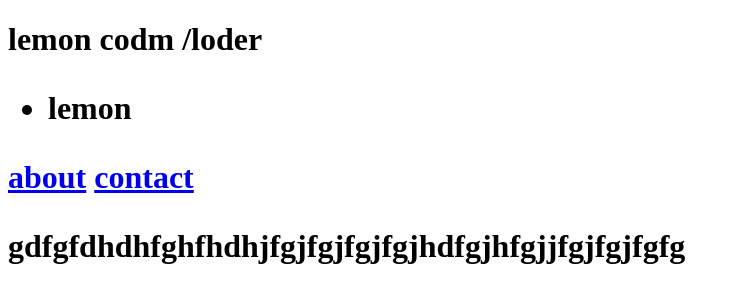
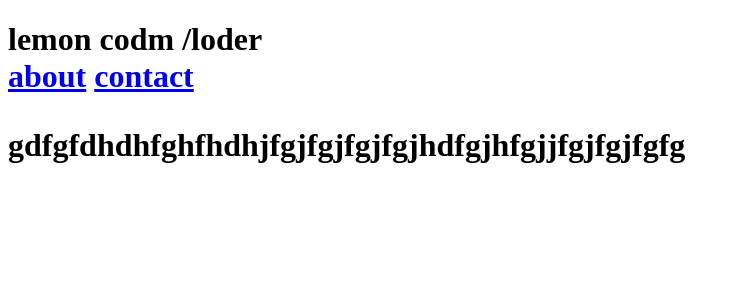
Before and after one commit to lemon704/myproject, a plain HTML site: page index.html in a window 1280 px wide. Shown: the whole page, without its empty margins (0-740 px from the left). Drawn offline with Linux system fonts and the light colour scheme.

Commit message:
Update index.html
lemon

```diff
--- a/index.html
+++ b/index.html
@@ -6,9 +6,6 @@
   </head>
   <body>
   <h1>lemon codm /loder</<h1>
-  <ul>
-    <li>lemon</li>
-  </ul>
   <header>
   <nav>
   <a href="about.html">about</a>
```
